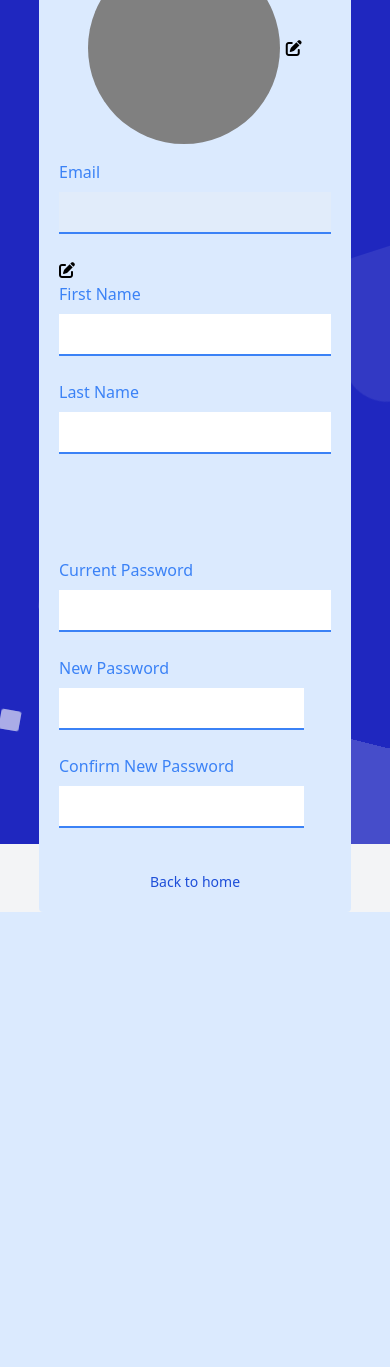
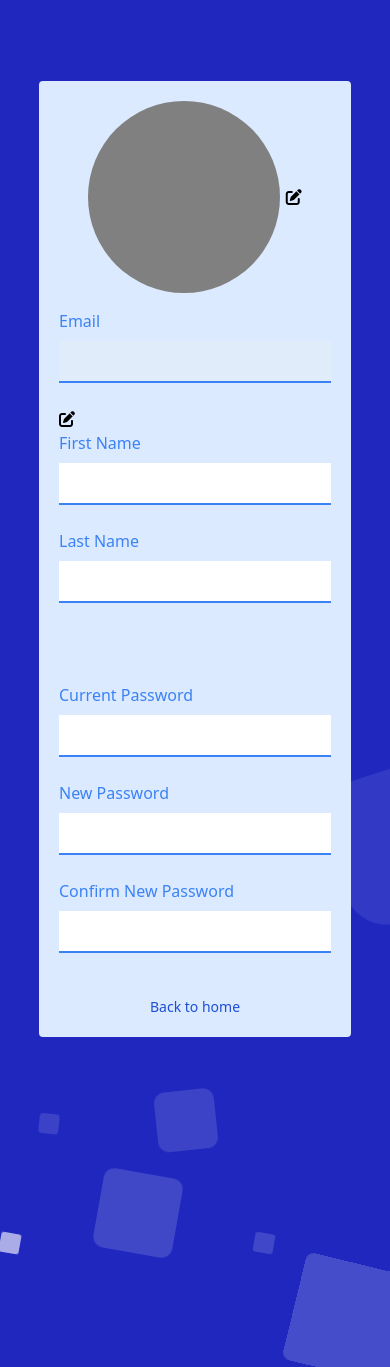
Before and after one commit to meetoza1706/student-web, a Flask app: template templates/profile.html in a window 390 px wide. Before the commit the page ends 912 px from the top, so only its background shows below. Run offline with Flask 3, Linux system fonts and the light colour scheme; the template is opened without the code that fills it, so the values that code supplies are empty; style sheets or scripts are compiled from the project's sources; some libraries are stand-ins or nearby versions.

Commit message:
profile.html is now responsive

```diff
--- a/templates/attendance.html
+++ b/templates/attendance.html
@@ -412,7 +412,7 @@
             console.log('Total Present:', present);
             console.log('Total Absent:', absent);
             console.log('Total Late:', late);
-
+            let trimmedResponse = "";
             $.ajax({
                 url: '/c_attendance',
                 type: 'POST',
@@ -425,7 +425,8 @@
                 success: function (response) {
                     response = JSON.stringify(response).trim()
                     console.log(response)
-                    document.getElementById('msg').innerHTML = response
+                    trimmedResponse = response.slice(1, -1);
+                    document.getElementById('msg').innerHTML = trimmedResponse
                 },
                 error: function (error) {
                     console.error(error);
--- a/templates/profile.html
+++ b/templates/profile.html
@@ -39,7 +39,7 @@
     </script>
 </head>
 <body class="bg-gray-100">
-    <div class="area h-screen lg:h-full">
+    <div class="area h-[162%] lg:h-full">
         <ul class="circles h-full">
             <li></li>
             <li></li>
@@ -60,7 +60,7 @@
         </ul>
     </div>
     <div class="flex justify-center items-center h-screen">
-        <div class="w-[80%] bg-blue-100 rounded p-5">
+        <div class="w-[80%] bg-blue-100 rounded p-5 lg:mt-0 mt-[70%]">
             <form method="POST" action="/profile" enctype="multipart/form-data">
                 <div class="w-full flex justify-center items-center mb-4 gap-[2%]">
                     {% if profile_photo %}
@@ -87,7 +87,8 @@
                         </div>
                         <div>
                             <label class="block mb-2 text-blue-500" for="l_name">Last Name</label>
-                            <input class="p-2 mb-6 text-blue-700 border-b-2 border-blue-500 outline-none focus:bg-gray-300 w-full lg:w-[90%]" type="text" name="l_name" value="{{ l_name }}" onchange="showSubmitButton()">
+                            <input class="p-2
+                             text-blue-700 border-b-2 border-blue-500 outline-none focus:bg-gray-300 w-full lg:w-[90%]" type="text" name="l_name" value="{{ l_name }}" onchange="showSubmitButton()">
                         </div>
                     </div>
                     <div class="w-full lg:w-1/2">
@@ -97,16 +98,16 @@
                         </div>
                         <div>
                             <label class="block mb-2 text-blue-500" for="new_password">New Password</label>
-                            <input class="p-2 mb-6 text-blue-700 border-b-2 border-blue-500 outline-none focus:bg-gray-300 w-[90%]" type="password" name="new_password" value="{{ new_password }}" onchange="showSubmitButton()">
+                            <input class="p-2 mb-6 text-blue-700 border-b-2 border-blue-500 outline-none focus:bg-gray-300 w-full lg:w-[90%]" type="password" name="new_password" value="{{ new_password }}" onchange="showSubmitButton()">
                         </div>
                         <div>
                             <label class="block mb-2 text-blue-500" for="c_new_password">Confirm New Password</label>
-                            <input class="p-2 mb-6 text-blue-700 border-b-2 border-blue-500 outline-none focus:bg-gray-300 w-[90%]" type="password" name="c_new_password" value="{{ c_new_password }}" onchange="showSubmitButton()">
+                            <input class="p-2 mb-6 text-blue-700 border-b-2 border-blue-500 outline-none focus:bg-gray-300 w-full lg:w-[90%]" type="password" name="c_new_password" value="{{ c_new_password }}" onchange="showSubmitButton()">
                         </div>
                     </div>
                 </div>
                 <div class="flex flex-col justify-center items-center mt-5">
-                    <button class="w-[20%] bg-blue-700 hover:bg-pink-700 text-white font-bold py-2 px-4 mb-6 rounded" type="submit" id="submitButton" style="display: none;">Submit Changes</button>
+                    <button class="lg:w-[20%] w-[80%] bg-blue-700 hover:bg-pink-700 text-white font-bold py-1 px-8 lg:py-2 lg:px-4 mb-6 rounded" type="submit" id="submitButton" style="display: none;">Submit Changes</button>
                     <a class="text-blue-700 hover:text-pink-700 text-sm float-left" href="/">Back to home</a>
                 </div>
             </form>
--- a/templates/stats.html
+++ b/templates/stats.html
@@ -136,11 +136,11 @@
         <div class="bg-white p-6 my-12 w-[90%] md:w-[80%] lg:w-[70%] mx-auto rounded-lg gap-[2%] justify-center">
             <div class="container mx-auto p-4 md:p-8">
                 <div class="bg-white shadow-md rounded-lg p-4 md:p-8 mb-8">
-                    <h2 class="text-lg font-bold mb-4 text-center">attendance till now</h2>
+                    <h2 class="text-lg font-bold mb-4 text-center">Attendance till now</h2>
                     <div id="chart1" class="w-full h-64 md:h-96"></div>
                 </div>
                 <div class="bg-white shadow-md rounded-lg p-4 md:p-8 mb-8">
-                    <h2 class="text-lg font-bold mb-4 text-center">attendance till next unit-test</h2>
+                    <h2 class="text-lg font-bold mb-4 text-center">Attendance till next unit-test</h2>
                     <div id="chart2" class="w-full h-64 md:h-96"></div>
                 </div>
                 <div class="bg-white shadow-md rounded-lg p-4 md:p-8">
```
Also changed, not shown: 2 other files.
